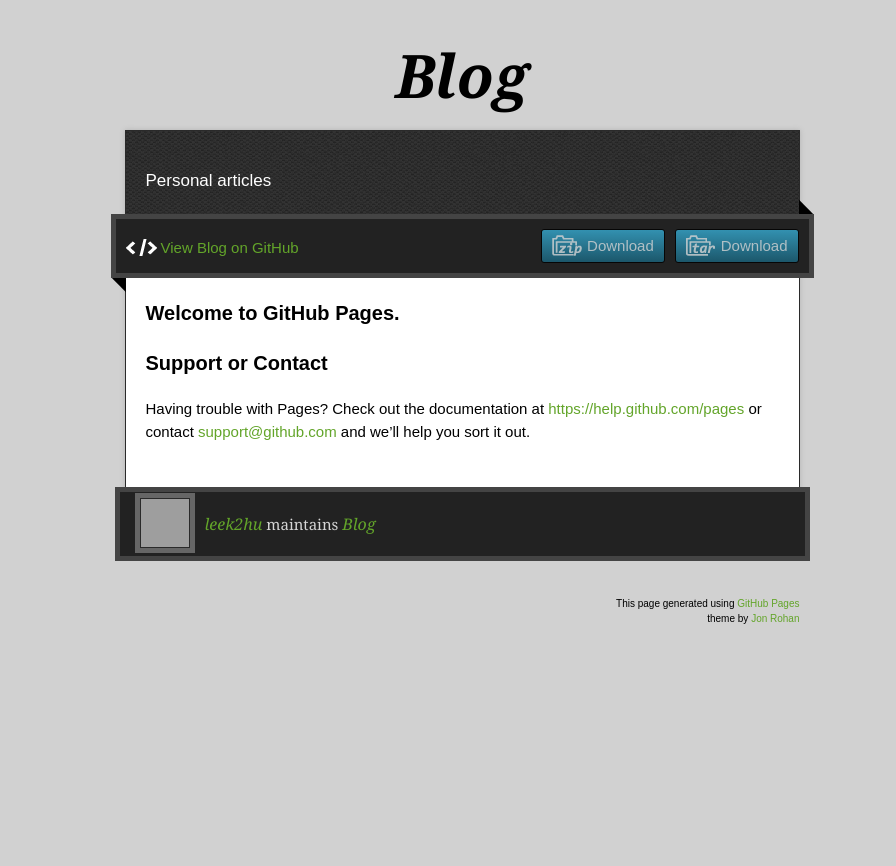
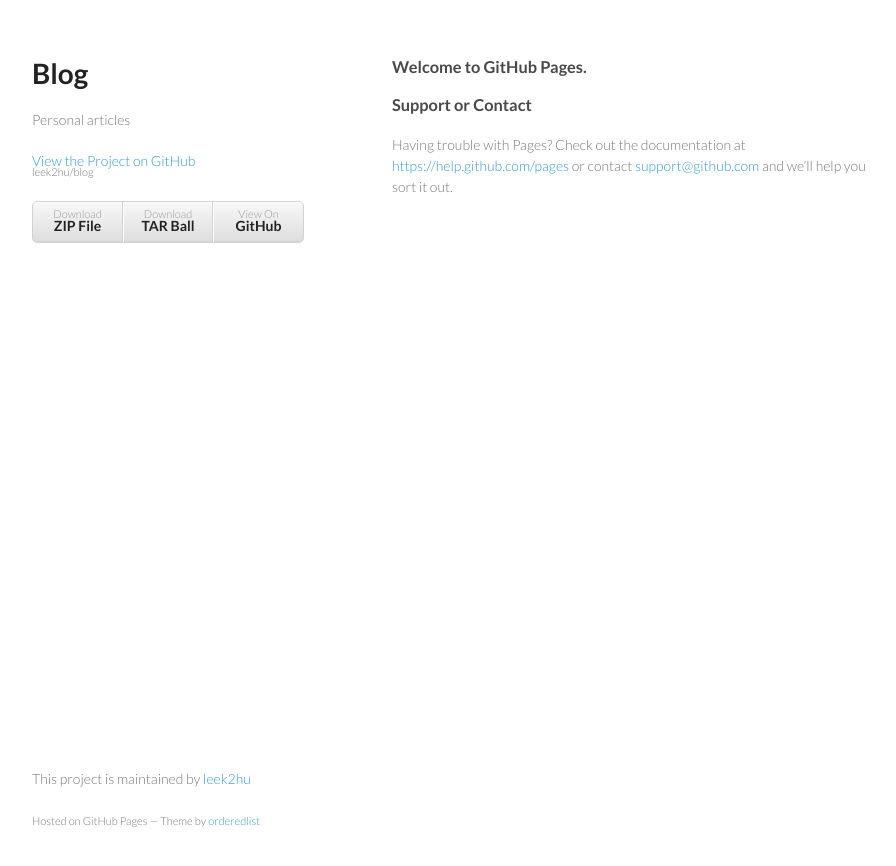
Before and after one commit to leek2hu/blog, a Jekyll site: the page index.html, which Jekyll copies as it is, in a window 1280 px wide. Shown: the top 866 px of the page, without its empty margins (178-1074 px from the left). Built offline with Jekyll 4.4.1, drawn with Linux system fonts in a browser that asks for light colours; nearby versions of some CDN libraries; grey boxes are pictures that could not be loaded.

Commit message:
Create gh-pages branch via GitHub

```diff
--- a/index.html
+++ b/index.html
@@ -1,41 +1,33 @@
 <!doctype html>
-<!-- The Time Machine GitHub pages theme was designed and developed by Jon Rohan, on Feb 7, 2012. -->
-<!-- Follow him for fun. http://twitter.com/jonrohan. Tail his code on https://github.com/jonrohan -->
 <html>
   <head>
     <meta charset="utf-8">
-  <meta http-equiv="X-UA-Compatible" content="IE=edge,chrome=1">
+    <meta http-equiv="X-UA-Compatible" content="chrome=1">
+    <title>Blog by leek2hu</title>
 
-  <link rel="stylesheet" href="stylesheets/stylesheet.css" media="screen">
+    <link rel="stylesheet" href="stylesheets/styles.css">
     <link rel="stylesheet" href="stylesheets/pygment_trac.css">
-  <script type="text/javascript" src="https://ajax.googleapis.com/ajax/libs/jquery/1.7.1/jquery.min.js"></script>
-  <script type="text/javascript" src="javascripts/script.js"></script>
-
-  <title>Blog</title>
-  <meta name="description" content="Personal articles">
-
-  <meta name="viewport" content="width=device-width,initial-scale=1">
-
+    <meta name="viewport" content="width=device-width, initial-scale=1, user-scalable=no">
+    <!--[if lt IE 9]>
+    <script src="//html5shiv.googlecode.com/svn/trunk/html5.js"></script>
+    <![endif]-->
   </head>
-
   <body>
-
     <div class="wrapper">
       <header>
-      <h1 class="title">Blog</h1>
+        <h1>Blog</h1>
+        <p>Personal articles</p>
+
+        <p class="view"><a href="https://github.com/leek2hu/blog">View the Project on GitHub <small>leek2hu/blog</small></a></p>
+
+
+        <ul>
+          <li><a href="https://github.com/leek2hu/blog/zipball/master">Download <strong>ZIP File</strong></a></li>
+          <li><a href="https://github.com/leek2hu/blog/tarball/master">Download <strong>TAR Ball</strong></a></li>
+          <li><a href="https://github.com/leek2hu/blog">View On <strong>GitHub</strong></a></li>
+        </ul>
       </header>
-    <div id="container">
-      <p class="tagline">Personal articles</p>
-      <div id="main" role="main">
-        <div class="download-bar">
-        <div class="inner">
-          <a href="https://github.com/leek2hu/blog/tarball/master" class="download-button tar"><span>Download</span></a>
-          <a href="https://github.com/leek2hu/blog/zipball/master" class="download-button zip"><span>Download</span></a>
-          <a href="https://github.com/leek2hu/blog" class="code">View Blog on GitHub</a>
-        </div>
-        <span class="blc"></span><span class="trc"></span>
-        </div>
-        <article class="markdown-body">
+      <section>
         <h3>
 <a id="welcome-to-github-pages" class="anchor" href="#welcome-to-github-pages" aria-hidden="true"><span class="octicon octicon-link"></span></a>Welcome to GitHub Pages.</h3>
 
@@ -43,26 +35,13 @@
 <a id="support-or-contact" class="anchor" href="#support-or-contact" aria-hidden="true"><span class="octicon octicon-link"></span></a>Support or Contact</h3>
 
 <p>Having trouble with Pages? Check out the documentation at <a href="https://help.github.com/pages">https://help.github.com/pages</a> or contact <a href="mailto:support@github.com">support@github.com</a> and we’ll help you sort it out.</p>
-        </article>
-      </div>
-    </div>
+      </section>
       <footer>
-      <div class="owner">
-      <p><a href="https://github.com/leek2hu" class="avatar"><img src="https://avatars3.githubusercontent.com/u/1635590?v=3&amp;s=60" width="48" height="48"></a> <a href="https://github.com/leek2hu">leek2hu</a> maintains <a href="https://github.com/leek2hu/blog">Blog</a></p>
-
-
-      </div>
-      <div class="creds">
-        <small>This page generated using <a href="https://pages.github.com/">GitHub Pages</a><br>theme by <a href="https://twitter.com/jonrohan/">Jon Rohan</a></small>
-      </div>
+        <p>This project is maintained by <a href="https://github.com/leek2hu">leek2hu</a></p>
+        <p><small>Hosted on GitHub Pages &mdash; Theme by <a href="https://github.com/orderedlist">orderedlist</a></small></p>
       </footer>
     </div>
-  <div class="current-section">
-    <a href="#top">Scroll to top</a>
-    <a href="https://github.com/leek2hu/blog/tarball/master" class="tar">tar</a><a href="https://github.com/leek2hu/blog/zipball/master" class="zip">zip</a><a href="" class="code">source code</a>
-    <p class="name"></p>
-  </div>
-
+    <script src="javascripts/scale.fix.js"></script>
 
   </body>
 </html>
--- /dev/null
+++ b/javascripts/scale.fix.js
@@ -0,0 +1,17 @@
+var metas = document.getElementsByTagName('meta');
+var i;
+if (navigator.userAgent.match(/iPhone/i)) {
+  for (i=0; i<metas.length; i++) {
+    if (metas[i].name == "viewport") {
+      metas[i].content = "width=device-width, minimum-scale=1.0, maximum-scale=1.0";
+    }
+  }
+  document.addEventListener("gesturestart", gestureStart, false);
+}
+function gestureStart() {
+  for (i=0; i<metas.length; i++) {
+    if (metas[i].name == "viewport") {
+      metas[i].content = "width=device-width, minimum-scale=0.25, maximum-scale=1.6";
+    }
+  }
+}
--- /dev/null
+++ b/stylesheets/styles.css
@@ -0,0 +1,255 @@
+@import url(https://fonts.googleapis.com/css?family=Lato:300italic,700italic,300,700);
+
+body {
+  padding:50px;
+  font:14px/1.5 Lato, "Helvetica Neue", Helvetica, Arial, sans-serif;
+  color:#777;
+  font-weight:300;
+}
+
+h1, h2, h3, h4, h5, h6 {
+  color:#222;
+  margin:0 0 20px;
+}
+
+p, ul, ol, table, pre, dl {
+  margin:0 0 20px;
+}
+
+h1, h2, h3 {
+  line-height:1.1;
+}
+
+h1 {
+  font-size:28px;
+}
+
+h2 {
+  color:#393939;
+}
+
+h3, h4, h5, h6 {
+  color:#494949;
+}
+
+a {
+  color:#39c;
+  font-weight:400;
+  text-decoration:none;
+}
+
+a small {
+  font-size:11px;
+  color:#777;
+  margin-top:-0.6em;
+  display:block;
+}
+
+.wrapper {
+  width:860px;
+  margin:0 auto;
+}
+
+blockquote {
+  border-left:1px solid #e5e5e5;
+  margin:0;
+  padding:0 0 0 20px;
+  font-style:italic;
+}
+
+code, pre {
+  font-family:Monaco, Bitstream Vera Sans Mono, Lucida Console, Terminal;
+  color:#333;
+  font-size:12px;
+}
+
+pre {
+  padding:8px 15px;
+  background: #f8f8f8;
+  border-radius:5px;
+  border:1px solid #e5e5e5;
+  overflow-x: auto;
+}
+
+table {
+  width:100%;
+  border-collapse:collapse;
+}
+
+th, td {
+  text-align:left;
+  padding:5px 10px;
+  border-bottom:1px solid #e5e5e5;
+}
+
+dt {
+  color:#444;
+  font-weight:700;
+}
+
+th {
+  color:#444;
+}
+
+img {
+  max-width:100%;
+}
+
+header {
+  width:270px;
+  float:left;
+  position:fixed;
+}
+
+header ul {
+  list-style:none;
+  height:40px;
+
+  padding:0;
+
+  background: #eee;
+  background: -moz-linear-gradient(top, #f8f8f8 0%, #dddddd 100%);
+  background: -webkit-gradient(linear, left top, left bottom, color-stop(0%,#f8f8f8), color-stop(100%,#dddddd));
+  background: -webkit-linear-gradient(top, #f8f8f8 0%,#dddddd 100%);
+  background: -o-linear-gradient(top, #f8f8f8 0%,#dddddd 100%);
+  background: -ms-linear-gradient(top, #f8f8f8 0%,#dddddd 100%);
+  background: linear-gradient(top, #f8f8f8 0%,#dddddd 100%);
+
+  border-radius:5px;
+  border:1px solid #d2d2d2;
+  box-shadow:inset #fff 0 1px 0, inset rgba(0,0,0,0.03) 0 -1px 0;
+  width:270px;
+}
+
+header li {
+  width:89px;
+  float:left;
+  border-right:1px solid #d2d2d2;
+  height:40px;
+}
+
+header ul a {
+  line-height:1;
+  font-size:11px;
+  color:#999;
+  display:block;
+  text-align:center;
+  padding-top:6px;
+  height:40px;
+}
+
+strong {
+  color:#222;
+  font-weight:700;
+}
+
+header ul li + li {
+  width:88px;
+  border-left:1px solid #fff;
+}
+
+header ul li + li + li {
+  border-right:none;
+  width:89px;
+}
+
+header ul a strong {
+  font-size:14px;
+  display:block;
+  color:#222;
+}
+
+section {
+  width:500px;
+  float:right;
+  padding-bottom:50px;
+}
+
+small {
+  font-size:11px;
+}
+
+hr {
+  border:0;
+  background:#e5e5e5;
+  height:1px;
+  margin:0 0 20px;
+}
+
+footer {
+  width:270px;
+  float:left;
+  position:fixed;
+  bottom:50px;
+}
+
+@media print, screen and (max-width: 960px) {
+
+  div.wrapper {
+    width:auto;
+    margin:0;
+  }
+
+  header, section, footer {
+    float:none;
+    position:static;
+    width:auto;
+  }
+
+  header {
+    padding-right:320px;
+  }
+
+  section {
+    border:1px solid #e5e5e5;
+    border-width:1px 0;
+    padding:20px 0;
+    margin:0 0 20px;
+  }
+
+  header a small {
+    display:inline;
+  }
+
+  header ul {
+    position:absolute;
+    right:50px;
+    top:52px;
+  }
+}
+
+@media print, screen and (max-width: 720px) {
+  body {
+    word-wrap:break-word;
+  }
+
+  header {
+    padding:0;
+  }
+
+  header ul, header p.view {
+    position:static;
+  }
+
+  pre, code {
+    word-wrap:normal;
+  }
+}
+
+@media print, screen and (max-width: 480px) {
+  body {
+    padding:15px;
+  }
+
+  header ul {
+    display:none;
+  }
+}
+
+@media print {
+  body {
+    padding:0.4in;
+    font-size:12pt;
+    color:#444;
+  }
+}
```
Lines whose indentation alone changed are shown as unchanged.
